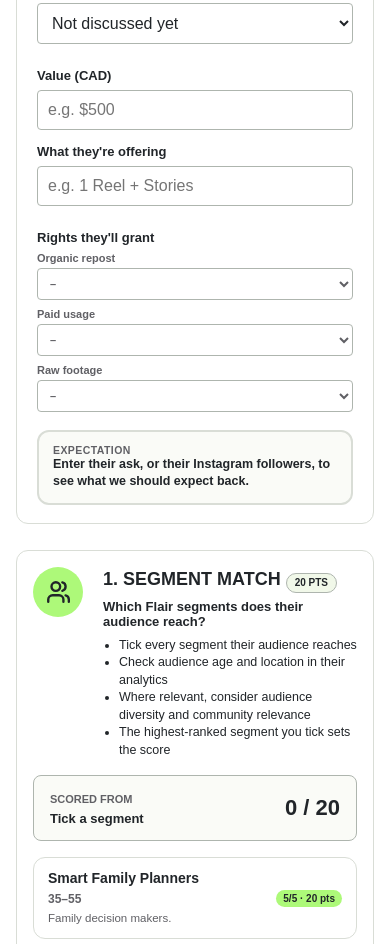
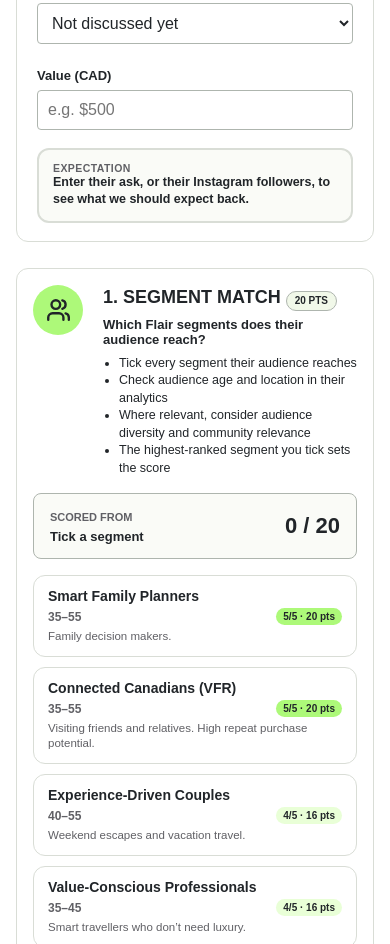
Before and after one commit to norafrommarketing/flair-creator-matrix, a plain HTML site: page index.html in a window 390 px wide. Shown: the part 2027-2971 px from the top of the page. Drawn offline with Linux system fonts and the light colour scheme.

Commit message:
Remove offer and rights fields from Creator's ask

```diff
--- a/index.html
+++ b/index.html
@@ -394,9 +394,6 @@
   .trip-row input[type=text]{max-width:90px}
   .chk{display:flex;gap:6px;align-items:center;font-size:12.5px;font-weight:800;margin:0 !important;white-space:nowrap;cursor:pointer}
   .chk input{width:16px;height:16px;accent-color:var(--black)}
-  .rights-row{display:grid;grid-template-columns:repeat(3,minmax(0,1fr));gap:8px}
-  .rights-row label{display:block;font-size:11px;font-weight:900;color:var(--cool);margin:0}
-  .rights-row select{margin-top:4px;padding:8px}
   .expect{margin-top:4px;border:2px solid var(--black);border-radius:12px;padding:12px 14px;background:var(--mint)}
   .expect .ex-k{font-size:10.5px;font-weight:900;text-transform:uppercase;letter-spacing:.04em;color:var(--cool)}
   .expect .ex-main{font-size:16px;font-weight:900;margin:3px 0 4px;line-height:1.3}
@@ -495,7 +492,6 @@
     .checks, .deny-list, .grid3{grid-template-columns:1fr}
     .band-strip{grid-template-columns:1fr 1fr}
     .grid2{grid-template-columns:1fr}
-    .rights-row{grid-template-columns:1fr}
   }
   @media (max-width:420px){
     .segments{grid-template-columns:1fr}
@@ -670,15 +666,6 @@
                 <label class="chk"><input type="checkbox" id="askCompanion" data-field="askCompanion"> Companion</label></div>
               <button type="button" class="linkbtn" data-action="estimateFare">Estimate value from round trips</button></div>
           </div>
-          <div class="grid2">
-            <div class="field"><label for="askOffer">What they're offering</label><input id="askOffer" data-field="askOffer" type="text" placeholder="e.g. 1 Reel + Stories" autocomplete="off"></div>
-            <div class="field"><label>Rights they'll grant</label>
-              <div class="rights-row">
-                <label>Organic repost<select data-field="askRepost"><option value="">–</option><option>Yes</option><option>No</option><option>To negotiate</option></select></label>
-                <label>Paid usage<select data-field="askPaid"><option value="">–</option><option>Yes</option><option>No</option><option>To negotiate</option></select></label>
-                <label>Raw footage<select data-field="askRaw"><option value="">–</option><option>Yes</option><option>No</option><option>To negotiate</option></select></label>
-              </div></div>
-          </div>
           <div class="expect" id="expectCard" aria-live="polite"></div>
         </div>
       </section>
@@ -1118,7 +1105,7 @@
         instagram:{likes:'', comments:'', saves:'', shares:''}
       },
       bonus:[], deny:[], notes:'', considerations:'', savedAt:null,
-      askType:'none', askValue:'', askTrips:'', askCompanion:false, askOffer:'', askRepost:'', askPaid:'', askRaw:''
+      askType:'none', askValue:'', askTrips:'', askCompanion:false
     };
   }
 
@@ -1723,19 +1710,17 @@
       askBits.push(ex.label);
       if(state.askType==='flights' && state.askTrips) askBits.push(state.askTrips+' round trip'+(state.askTrips==='1'?'':'s')+(state.askCompanion?' + companion':''));
     }
-    var rights=[['Organic repost',state.askRepost],['Paid usage',state.askPaid],['Raw footage',state.askRaw]].filter(function(r){ return r[1]; })
-      .map(function(r){ return r[0]+': '+r[1]; }).join(' · ');
     var cells=[];
     if(ex.basis==='Ask'){
       cells.push('<div class="px-cell"><div class="p-label">Creator’s ask</div><div class="px-val">'+esc(askBits.join(' · '))+'</div></div>');
-      cells.push('<div class="px-cell"><div class="p-label">What they’re offering</div><div class="px-val px-note">'+esc(state.askOffer||'-')+'</div></div>');
+      cells.push('<div class="px-cell"><div class="p-label">Typical value for this ask</div><div class="px-val">'+(t ? valueRange(t) : '-')+'</div></div>');
     } else if(t){
       cells.push('<div class="px-cell"><div class="p-label">Flight credit (CAD)</div><div class="px-val">'+valueRange(t)+'<small>Start at the opening value.</small></div></div>');
       cells.push('<div class="px-cell"><div class="p-label">Flights in exchange (starting offer)</div><div class="px-val">'+esc(t.flights)+'<small>Alternative to the credit, not automatically equal.</small></div></div>');
     }
     cells.push('<div class="px-cell"><div class="p-label">Approval band</div><div class="px-val">'+esc(ex.bandName||'-')+'<small>'+esc(ex.band ? 'Submit: '+ex.band.note+' · Approver: '+ex.band.approver : '')+'</small></div></div>');
     cells.push('<div class="px-cell wide"><div class="p-label">Expected deliverables</div><div class="px-val">'+esc(ex.deliver||'-')+'</div></div>');
-    cells.push('<div class="px-cell"><div class="p-label">'+(ex.basis==='Ask' ? 'Rights they’ll grant' : 'Negotiation note')+'</div><div class="px-val px-note">'+esc(ex.basis==='Ask' ? (rights||'Not discussed yet') : (t ? t.note : ''))+'</div></div>');
+    cells.push('<div class="px-cell"><div class="p-label">Negotiation note</div><div class="px-val px-note">'+esc(t ? t.note : '-')+'</div></div>');
     $('pxDeal').innerHTML=!showDeal ? '' :
       '<div class="px-deal">'+
         '<div class="px-deal-head"><b>Expectation</b><span>'+esc(ex.basis==='Ask' ? 'For '+ex.label : ex.label)+'</span></div>'+
@@ -1816,10 +1801,6 @@
       ['Ask value (CAD)', ex.value || ''],
       ['Round trips', state.askType==='flights' ? state.askTrips : ''],
       ['Companion', state.askType==='flights' ? (state.askCompanion ? 'Yes' : 'No') : ''],
-      ['What they’re offering', state.askOffer],
-      ['Rights: organic repost', state.askRepost],
-      ['Rights: paid usage', state.askPaid],
-      ['Rights: raw footage', state.askRaw],
       ['Expectation basis', ex.basis],
       ['Expected deliverables', ex.deliver],
       ['Typical value range', t ? valueRange(t) : ''],
```
